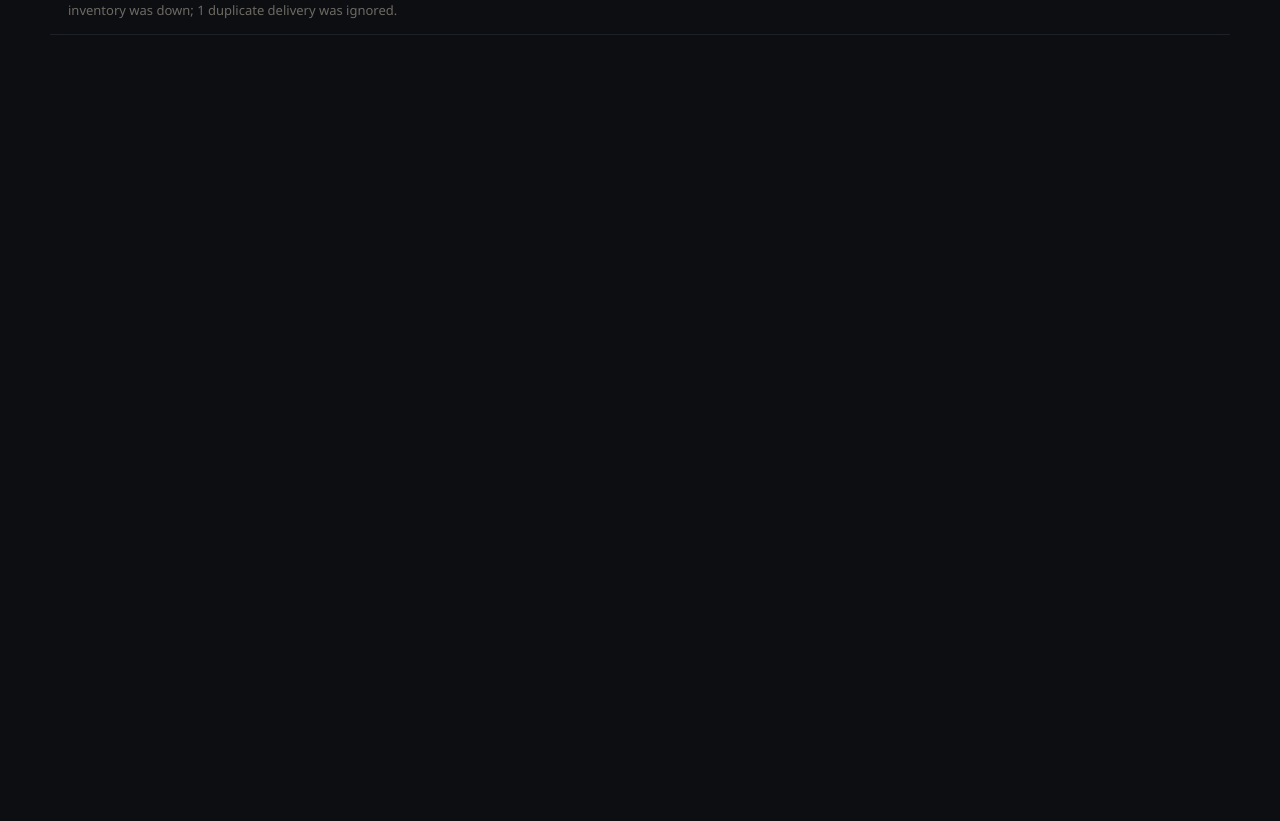
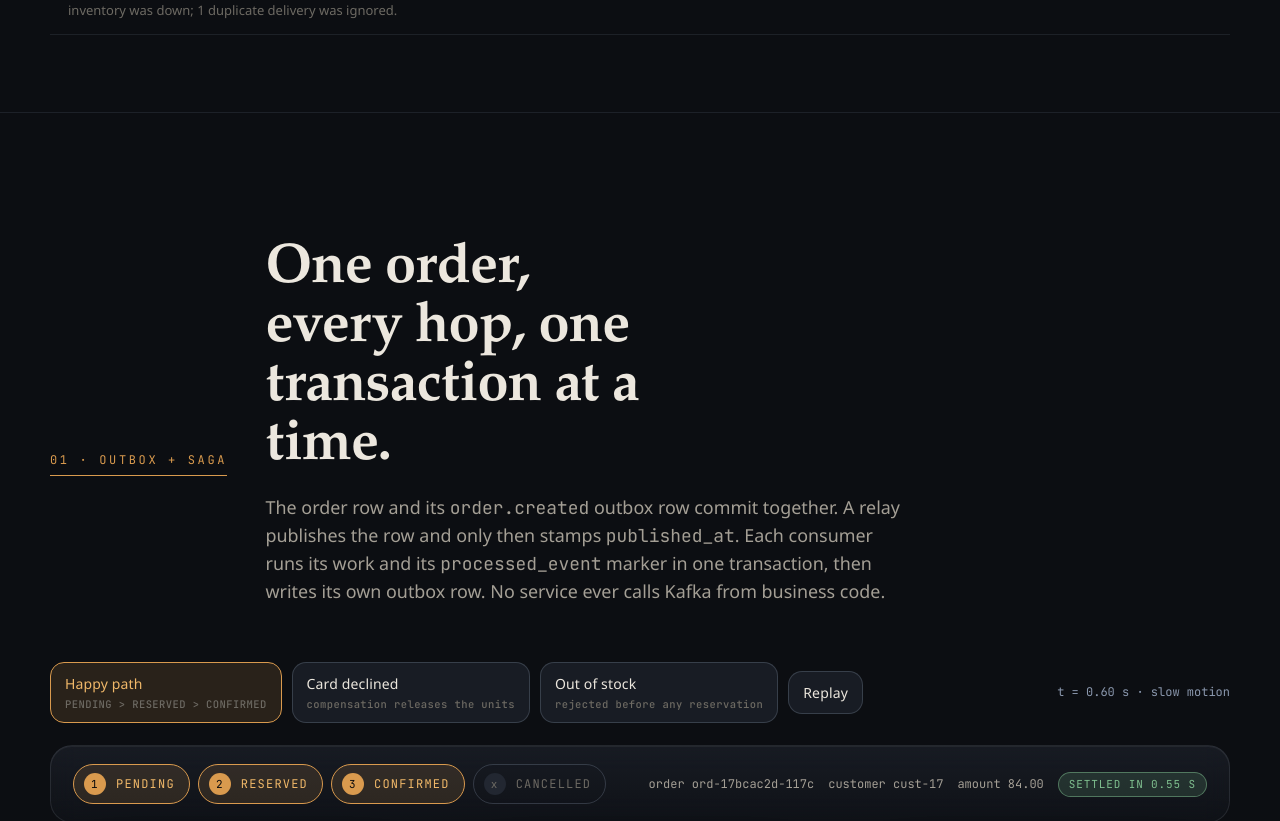
Before and after one commit to SAY-5/ledgermesh, a React (Vite) app in the folder web/: page / in a window 1280 px wide. Shown: the part 848-1669 px from the top of the page. Before the commit the page ends 960 px from the top, so only its background shows below. Built offline with nearby package versions, Linux system fonts and the light colour scheme; a web font is replaced by a local one.

Commit message:
feat(web): mount the saga tracer

```diff
--- a/web/src/App.tsx
+++ b/web/src/App.tsx
@@ -1,6 +1,8 @@
 import { Hero } from "./components/Hero.tsx";
+import { SagaTrace } from "./components/SagaTrace.tsx";
 import "./styles/map.css";
 import "./styles/hero.css";
+import "./styles/saga.css";
 
 export function App() {
   return (
@@ -9,7 +11,9 @@ export function App() {
         Skip to the demos
       </a>
       <Hero />
-      <main id="main" />
+      <main id="main">
+        <SagaTrace />
+      </main>
     </>
   );
 }
```
